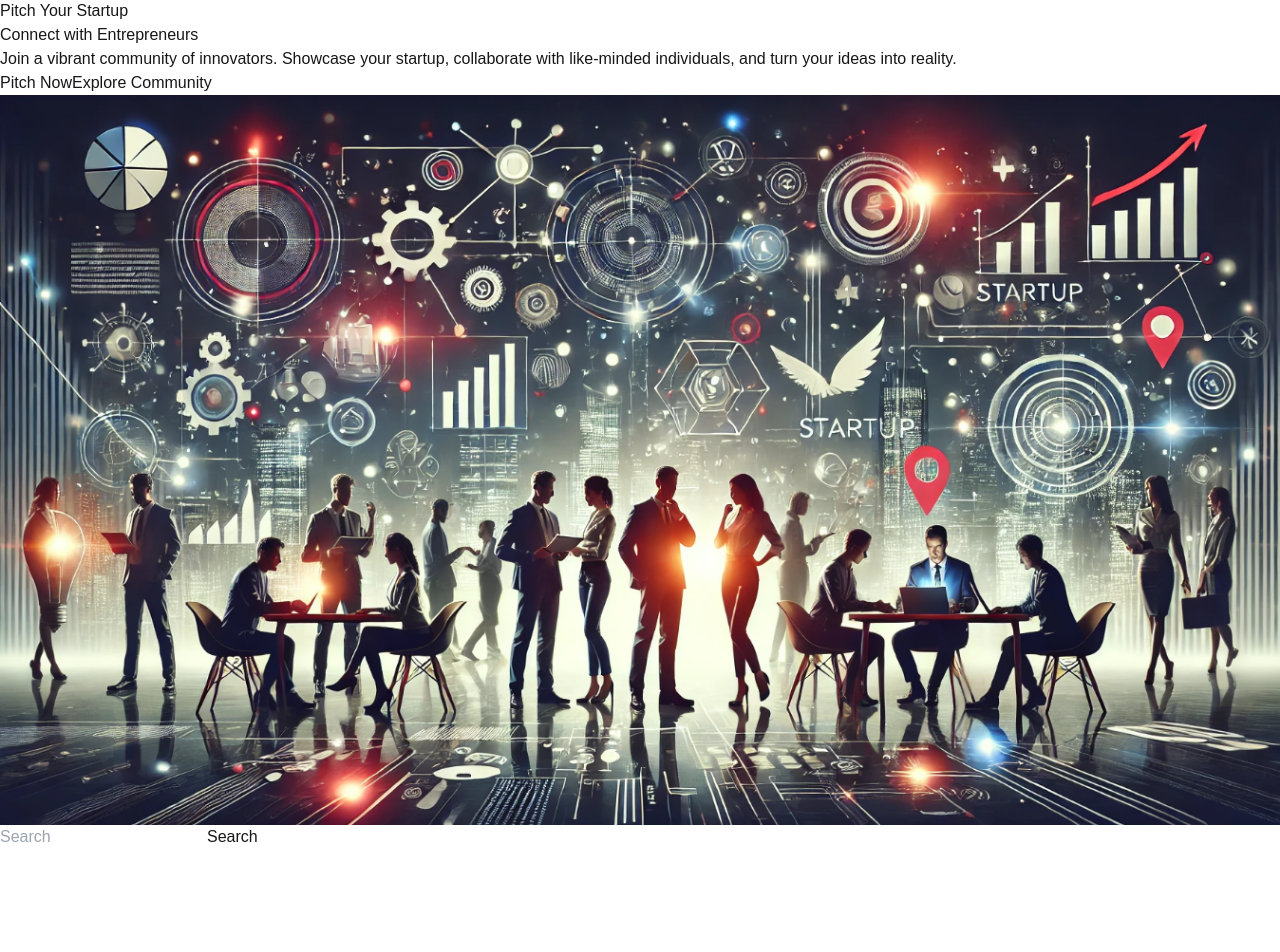
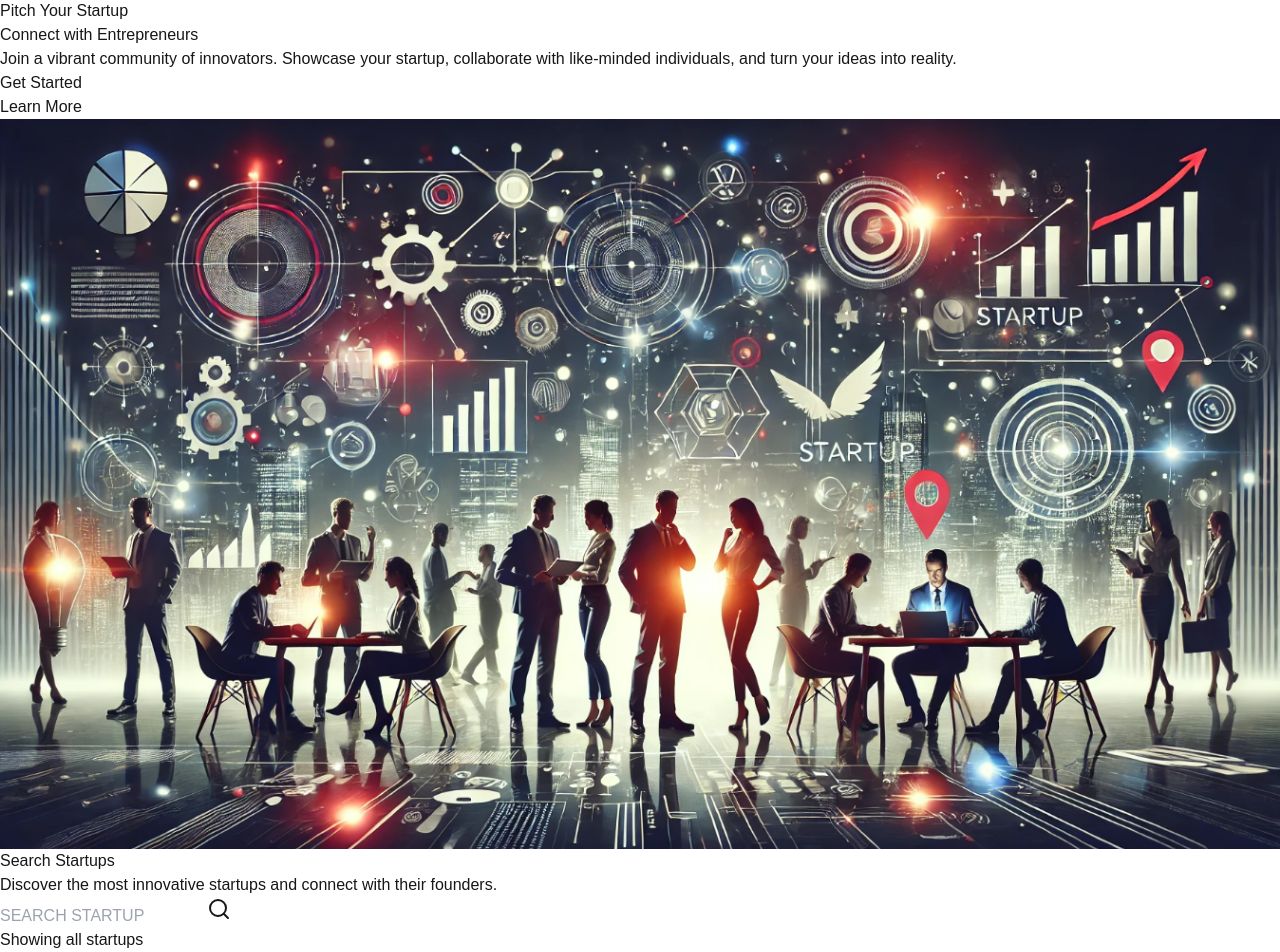
Before and after one commit to AnubhavPurohit691/Pitch, a Next.js app: page / in a window 1280 px wide. Shown: the part 73-1025 px from the top of the page. Before the commit the page ends 922 px from the top, so only its background shows below. Built offline with nearby package versions, Linux system fonts and the light colour scheme; no server answers.

Commit message:
searchbar improved

```diff
--- a/src/app/components/Hero.tsx
+++ b/src/app/components/Hero.tsx
@@ -2,10 +2,11 @@ import Link from 'next/link';
 import Searchcomponent from './Searchcomponent';
 
 const HeroSection = () => {
-
   return (
+    <>
+      {/* Hero Section */}
       <section className="bg-gradient-to-r from-gray-900 via-black to-gray-900 text-gray-200">
-      <div className="max-w-7xl mx-auto px-4 sm:px-6 lg:px-8 flex flex-col-reverse lg:flex-row items-center py-16 lg:py-24">
+        <div className="max-w-7xl mx-auto px-4 sm:px-6 lg:px-8 flex lg:gap-40 flex-col-reverse lg:flex-row items-center py-16 lg:py-24">
           {/* Content Section */}
           <div className="lg:w-1/2 text-center lg:text-left">
             <h1 className="text-4xl sm:text-5xl font-extrabold text-white leading-tight">
@@ -16,17 +17,15 @@ const HeroSection = () => {
               Join a vibrant community of innovators. Showcase your startup, collaborate with like-minded individuals, and turn your ideas into reality.
             </p>
             <div className="mt-8 flex justify-center lg:justify-start space-x-4">
-            <Link
-              href="/startup/create"
-              className="px-6 py-3 bg-red-500 text-white text-lg font-medium rounded-md shadow-md hover:bg-red-600 transition"
-            >
-              Pitch Now
+              <Link href="/join">
+                <div className="px-6 py-3 bg-red-500 text-white rounded-md shadow-md hover:bg-red-600 transition">
+                  Get Started
+                </div>
               </Link>
-            <Link
-              href="/community"
-              className="px-6 py-3 border border-red-500 text-red-500 text-lg font-medium rounded-md shadow-md hover:bg-red-500 hover:text-white transition"
-            >
-              Explore Community
+              <Link href="/learn-more">
+                <div className="px-6 py-3 bg-gray-700 text-white rounded-md shadow-md hover:bg-gray-600 transition">
+                  Learn More
+                </div>
               </Link>
             </div>
           </div>
@@ -36,12 +35,27 @@ const HeroSection = () => {
             <img
               src="/startup.png" // Replace with your image path
               alt="Entrepreneurship illustration"
-            className="w-full max-w-md lg:max-w-lg mx-auto"
+              className="w-full max-w-md lg:max-w-lg mx-auto rounded-lg shadow-lg"
             />
           </div>
         </div>
-      <Searchcomponent  />
       </section>
+
+      {/* Search Section */}
+      <div className="bg-gray-100 py-8">
+        <div className="max-w-7xl mx-auto px-4 sm:px-6 lg:px-8 text-center">
+          <h2 className="text-2xl sm:text-3xl font-bold text-gray-800 mb-4">
+            Search Startups
+          </h2>
+          <p className="text-gray-600 mb-6">
+            Discover the most innovative startups and connect with their founders.
+          </p>
+          <div className="max-w-3xl mx-auto">
+            <Searchcomponent />
+          </div>
+        </div>
+      </div>
+    </>
   );
 };
 
--- a/src/app/components/SearchFormreset.tsx
+++ b/src/app/components/SearchFormreset.tsx
@@ -1,11 +1,12 @@
 'use client'
+import { X } from 'lucide-react'
 import React from 'react'
 
 const SearchFormreset = ({onreset}:{onreset:()=>void}) => {
 
   return (
-    <button type='reset' onClick={onreset} className='text-white p-6 bg-red-500'>
-        x
+    <button type='reset' onClick={onreset} className='text-white p-3 rounded-md bg-red-500'>
+        <X className='size-5' />
     </button>
   )
 }
--- a/src/app/components/Searchcomponent.tsx
+++ b/src/app/components/Searchcomponent.tsx
@@ -3,13 +3,14 @@
 import { useRouter, useSearchParams } from "next/navigation";
 import { FormEvent, useRef, useState } from "react";
 import SearchFormreset from "./SearchFormreset";
+import { Search } from "lucide-react";
 
 const Searchcomponent = () => {
   const router = useRouter();
   const searchParams = useSearchParams();
 
   // Get the current query parameter value if it exists
-  const currentQuery = searchParams?.get("q") || "";
+  const currentQuery = searchParams.get("q") || "";
   const [searchValue, setSearchValue] = useState(currentQuery);
   const refer = useRef<HTMLInputElement>(null);
 
@@ -22,31 +23,48 @@ const Searchcomponent = () => {
       sp.delete("q"); // Remove the query if the input is cleared
     }
     router.push(`/?${sp.toString()}`); // Update the URL without reloading
+    refer.current?.scrollIntoView({ behavior: "smooth" }); // Scroll to input field
   };
 
-  const handlereset = () => {
+  const handleReset = () => {
     setSearchValue("");
     refer.current?.focus();
-  }
+  };
+
   return (
-    <form onSubmit={handleSearch} className="search flex items-center space-x-2">
+    <>
+      <section className="bg-gray-100 py-6">
+        <form
+          onSubmit={handleSearch}
+          className="search flex items-center space-x-2 max-w-3xl mx-auto"
+        >
           <input
             type="text"
-        placeholder="Search"
+            placeholder="SEARCH STARTUP"
             value={searchValue}
             id="search"
             ref={refer}
-        onChange={(e) => setSearchValue(e.target.value)} // Update state
-        className="text-black  bg-gray-100 p-2 rounded-md w-full"
+            onChange={(e) => setSearchValue(e.target.value)}
+            className="text-black bg-gray-200 p-3 rounded-md w-full shadow-sm focus:outline-none focus:ring focus:ring-red-300"
           />
-      {searchValue && <SearchFormreset onreset={handlereset} />}
+          {searchValue && <SearchFormreset onreset={handleReset} />}
           <button
             type="submit"
-        className="px-4 py-2 bg-red-500 text-white rounded-md hover:bg-red-600"
+            className="px-4 py-3 bg-red-500 text-white rounded-md hover:bg-red-600 flex items-center justify-center"
           >
-        Search
+            <Search className="w-5 h-5" />
           </button>
         </form>
+      </section>
+
+      <section className="py-4 text-center">
+        <p className="text-xl font-semibold text-gray-800">
+          {searchValue
+            ? `Showing results for "${searchValue}"`
+            : "Showing all startups"}
+        </p>
+      </section>
+    </>
   );
 };
 
```
Lines whose indentation alone changed are shown as unchanged.
